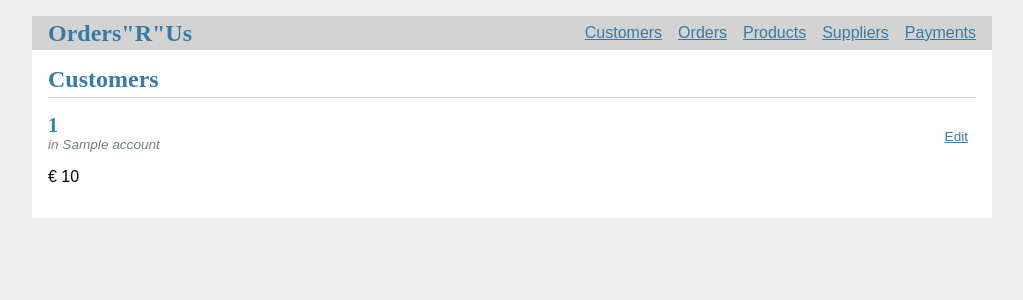
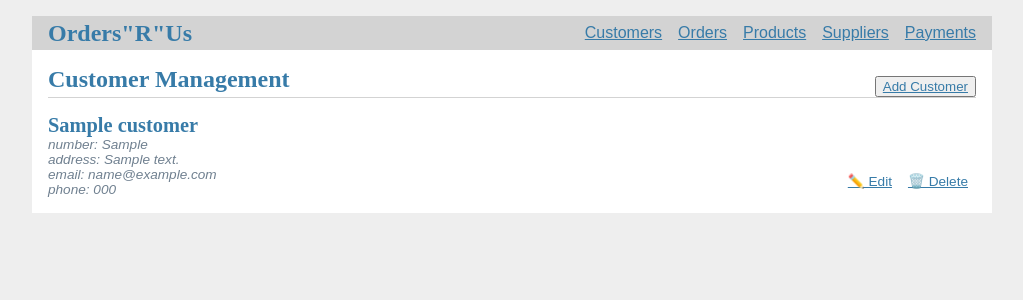
Before and after one commit to simaosanguinho/BD-Project, a Flask app: template project03/app/templates/customer/index.html in a window 1280 px wide. Shown: the top 300 px of the page, without its empty margins (128-1151 px from the left). Run offline with Flask 3, Linux system fonts and the light colour scheme; the template is opened without the code that fills it: most values are stand-ins (such as "Sample title", 1, 10 or a date in 2020); some libraries are stand-ins or nearby versions.

Commit message:
Add CRUD to customers and fix Add Order

```diff
--- a/project03/app/templates/base.html
+++ b/project03/app/templates/base.html
@@ -4,7 +4,7 @@
 <nav>
   <h1><a href="/">Orders"R"Us</a></h1>
   <ul>
-    <li><a href="{{ url_for('customer') }}">Customers</a>
+    <li><a href="{{ url_for('customer_index') }}">Customers</a>
       <li><a href="{{ url_for('order_index') }}">Orders</a>
         <li><a href="{{ url_for('product_index') }}">Products</a>
           <li><a href="{{ url_for('supplier_index') }}">Suppliers</a>
--- a/project03/app/templates/customer/index.html
+++ b/project03/app/templates/customer/index.html
@@ -1,20 +1,27 @@
 {% extends 'base.html' %}
 
 {% block header %}
-  <h1>{% block title %}Customers{% endblock %}</h1>
+  <h1>{% block title %}Customer Management{% endblock %}</h1>
+  <button><a href="{{ url_for('customer_add')}}">Add Customer</a></button>
 {% endblock %}
 
 {% block content %}
-  {% for account in accounts %}
+  {% for customer in customers %}
     <article class="post">
       <header>
         <div>
-          <h1>{{ account['account_number'] }}</h1>
-          <div class="about">in {{ account['branch_name'] }}</div>
+          <h1>{{ customer['name'] }}</h1>
+          <div class="about">number: {{ customer['cust_no'] }}</div>
+          <div class="about">address: {{ customer['address'] }}</div>
+          <div class="about">email: {{ customer['email'] }}</div>
+          <div class="about">phone: {{ customer['phone'] }}</div>
+
         </div>
-        <a class="action" href="{{ url_for('account_update', account_number=account['account_number']) }}">Edit</a>
+        <a class="action" href="{{ url_for('customer_update', cust_no=customer['cust_no']) }}">✏️ Edit</a>
+
+        <a class="action" onclick="return confirm('Are you sure?');" href="{{ url_for('customer_delete', cust_no=customer['cust_no']) }}">🗑️ Delete</a>
+
       </header>
-      <p class="body">€ {{ account['balance'] }}</p>
     </article>
     {% if not loop.last %}
       <hr>
--- a/project03/app/templates/order/add.html
+++ b/project03/app/templates/order/add.html
@@ -24,7 +24,7 @@
           <h1>{{ product['name'] }}</h1>
           <div class="about">description: {{ product['description'] }}</div>
         </div>
-        <input type="number" name="qty" min = "0" id="qty"/>
+        <input type="number" name="{{ product['sku']}}" min = "0" id="qty"/>
         <button><a href="">Add</a></button>
 
 
```
Also changed, not shown: project03/app/templates/customer/add.html (added, +30 -0 lines), project03/app/templates/customer/update.html (added, +43 -0 lines).
